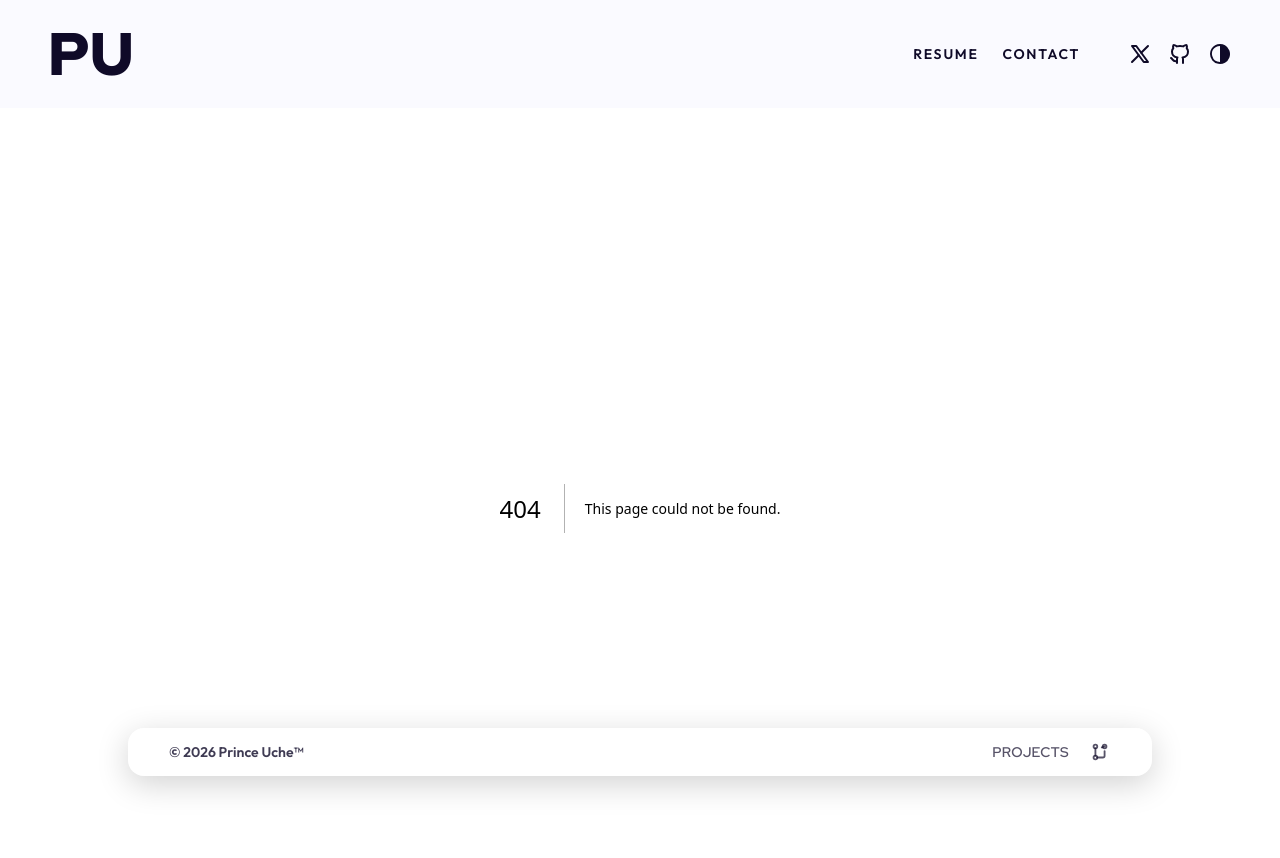
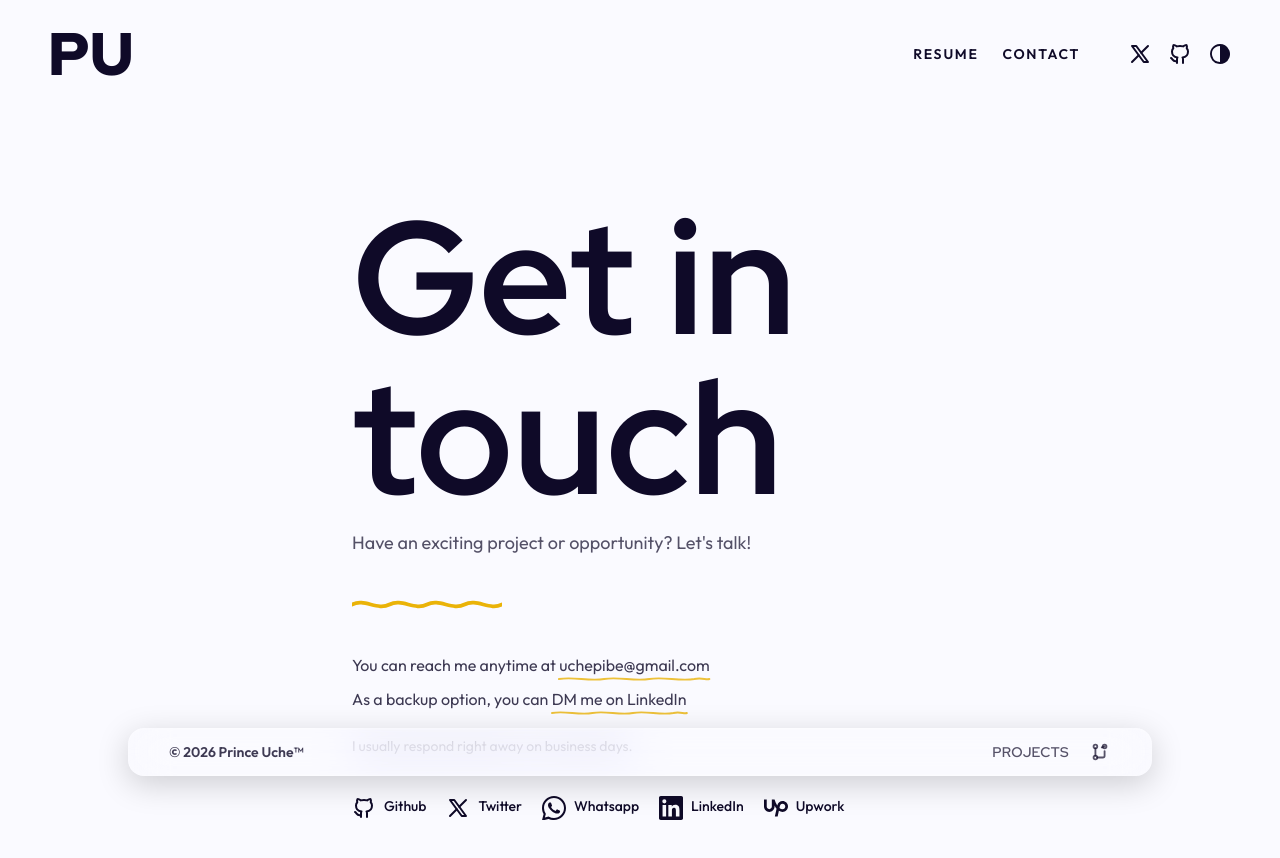
Before and after one commit to Sire6715/prince-uche, a Next.js app: page /contact in a window 1280 px wide. Before the commit this address had no page. Shown: the top 858 px of the page. Built offline with nearby package versions, Linux system fonts and the light colour scheme.

Commit message:
feat:Added contact page

```diff
--- /dev/null
+++ b/app/contact/page.tsx
@@ -0,0 +1,65 @@
+"use client";
+import Link from "next/link";
+import IconLabel from "@/components/common/IconLabel";
+import {Highlight} from "../page";
+import { CONTACTS } from "@/constants";
+
+function WavyLine() {
+  return (
+    <svg
+      className="my-10 text-warning"
+      width="150"
+      height="15"
+      viewBox="0 0 120 12"
+      fill="none"
+      xmlns="http://www.w3.org/2000/svg"
+    >
+      <path
+        d="M0,6 C10,1 20,11 30,6 C40,1 50,11 60,6 C70,1 80,11 90,6 C100,1 110,11 120,6"
+        stroke="currentColor"
+        strokeWidth="3"
+        strokeLinecap="round"
+        fill="none"
+      />
+    </svg>
+  );
+}
+
+export default function ContactPage() {
+  return (
+    <div className="min-h-screen flex flex-col bg-background text-foreground font-sans">
+      {/* Main content */}
+      <main className="flex-1 flex items-center justify-center px-6 pt-0 lg:px-0">
+        <div className="lg:w-[45%] max-w-full w-full">
+          <h1 className="text-8xl lg:text-[10rem] font-bold mb-3">Get in touch</h1>
+          <p className="text-base lg:text-lg opacity-70">
+            Have an exciting project or opportunity? Let&apos;s talk!
+          </p>
+
+          <WavyLine />
+
+          <div className="space-y-2 text-sm lg:text-base opacity-80 leading-relaxed">
+            <p>
+              You can reach me anytime at{" "}
+              <Link href="mailto:uchepibe@gmail.com">
+                <Highlight> uchepibe@gmail.com </Highlight>
+              </Link>
+            </p>
+            <p>
+              As a backup option, you can{" "}
+              <Link href="https://linkedin.com"> <Highlight>DM me on LinkedIn </Highlight></Link>
+            </p>
+          </div>
+
+          <p className="mt-6 text-sm opacity-50">
+            I usually respond right away on business days.
+          </p>
+
+          <div className="mt-10">
+            <IconLabel contacts={CONTACTS} />
+          </div>
+        </div>
+      </main>
+    </div>
+  );
+}
--- a/app/page.tsx
+++ b/app/page.tsx
@@ -7,7 +7,7 @@ import { CONTACTS } from "@/constants";
 import Link from "next/link";
 
 // Pencil-stroke underline component using --primary color
-function Highlight({ children }: { children: React.ReactNode }) {
+export function Highlight({ children }: { children: React.ReactNode }) {
   return (
     <span className="relative inline-block">
       {children}
@@ -34,7 +34,7 @@ function Highlight({ children }: { children: React.ReactNode }) {
 
 export default function Home() {
   return (
-    <div className="px-5 lg:px-0 min-h-screen flex flex-col items-center justify-center font-sans bg-background text-foreground py-16">
+    <div className="px-5 lg:px-0  min-h-screen flex flex-col items-center justify-center font-sans bg-background text-foreground pt-16 pb-23">
       <div className="lg:w-[70%] max-w-full w-full">
 
         {/* Hero Section*/}
@@ -76,8 +76,8 @@ export default function Home() {
               Hi, I&apos;m Prince, an analyst and a developer driven by a curiosity to
               understand how things work and a genuine desire to build solutions
               that are both meaningful and impactful. My path into tech started
-              with a Degree in Mathematics from the Federal University of
-              Technology, Owerri, which gave me a strong foundation in{" "}
+              with a <Highlight>Degree in Mathematics from the Federal University of
+              Technology, Owerri</Highlight>, which gave me a strong foundation in{" "}
               <Highlight>statistical thinking</Highlight> and{" "}
               <Highlight>quantitative analysis</Highlight>. Turns out, spending
               years solving equations is actually great preparation for staring
--- a/app/resume/page.tsx
+++ b/app/resume/page.tsx
@@ -1,11 +1,12 @@
 "use client"
 import { ArrowChevron } from "@/components/common/Arrows";
 import SectionBlock from "@/components/common/SectionBlock";
-import IconLabel from "@/components/common/IconLabel";
-import { CONTACTS, SKILLS } from "@/constants";
+import { SKILLS } from "@/constants";
 import Skills from "@/components/portfolio/Skills";
 import Link from "next/link";
 import Experience from "@/components/portfolio/Expereince";
+import { Highlight } from "../page";
+
 
 export default function Resume() {
   return (
@@ -47,11 +48,11 @@ export default function Resume() {
           />
           <p className="text-sm lg:text-xl">
             If required you can{" "}
-            <Link href={"mailto:uchepibe@gmail.com"}>
-              <span className="font-bold text-foreground decoration-warning decoration-2 hover:text-primary underline">
+            <Link href="/assets/resume/Prince_Uche_CV.docx.pdf">
+              <Highlight>
                 {" "}
                 Download my resume here.
-              </span>
+              </Highlight>
             </Link>
           </p>
           <div className="min-h-screen">
--- a/components/layout/Footer.tsx
+++ b/components/layout/Footer.tsx
@@ -36,7 +36,7 @@ const Footer = () => {
           </Link>
 
           <Link
-            href="https://github.com/Sire6715"
+            href="https://github.com/Sire6715/prince-uche"
             target="_blank"
             rel="noopener noreferrer"
             onClick={(e) => e.stopPropagation()}
--- a/components/layout/Header.tsx
+++ b/components/layout/Header.tsx
@@ -44,7 +44,7 @@ const Header = ({ onMenuClick }: { onMenuClick?: () => void }) => {
               <Link href="/resume">RESUME</Link>
             </li>
             <li className=" font-bold text-sm nav-link hover:scale-110 transition-colors">
-              <Link href={"mailto:uchepibe@gmail.com"}>CONTACT</Link>
+              <Link href="/contact">CONTACT</Link>
             </li>
           </ul>
         </div>
--- a/components/portfolio/MobileSidebar.tsx
+++ b/components/portfolio/MobileSidebar.tsx
@@ -51,7 +51,7 @@ const MobileSidebar = ({ isOpen, onClose }: { isOpen: boolean; onClose: () => vo
               {[
                 { label: "HOME", href: "/" },
                 { label: "RESUME", href: "/resume" },
-                { label: "CONTACT", href: "mailto:uchepibe@gmail.com" },
+                { label: "CONTACT", href: "contact" },
                 { label: "PROJECTS", href: "/projects" },
               ].map((item) => (
                 <Link
```
Also changed, not shown: 1 other file (tests, documents, lock files or other folders).
